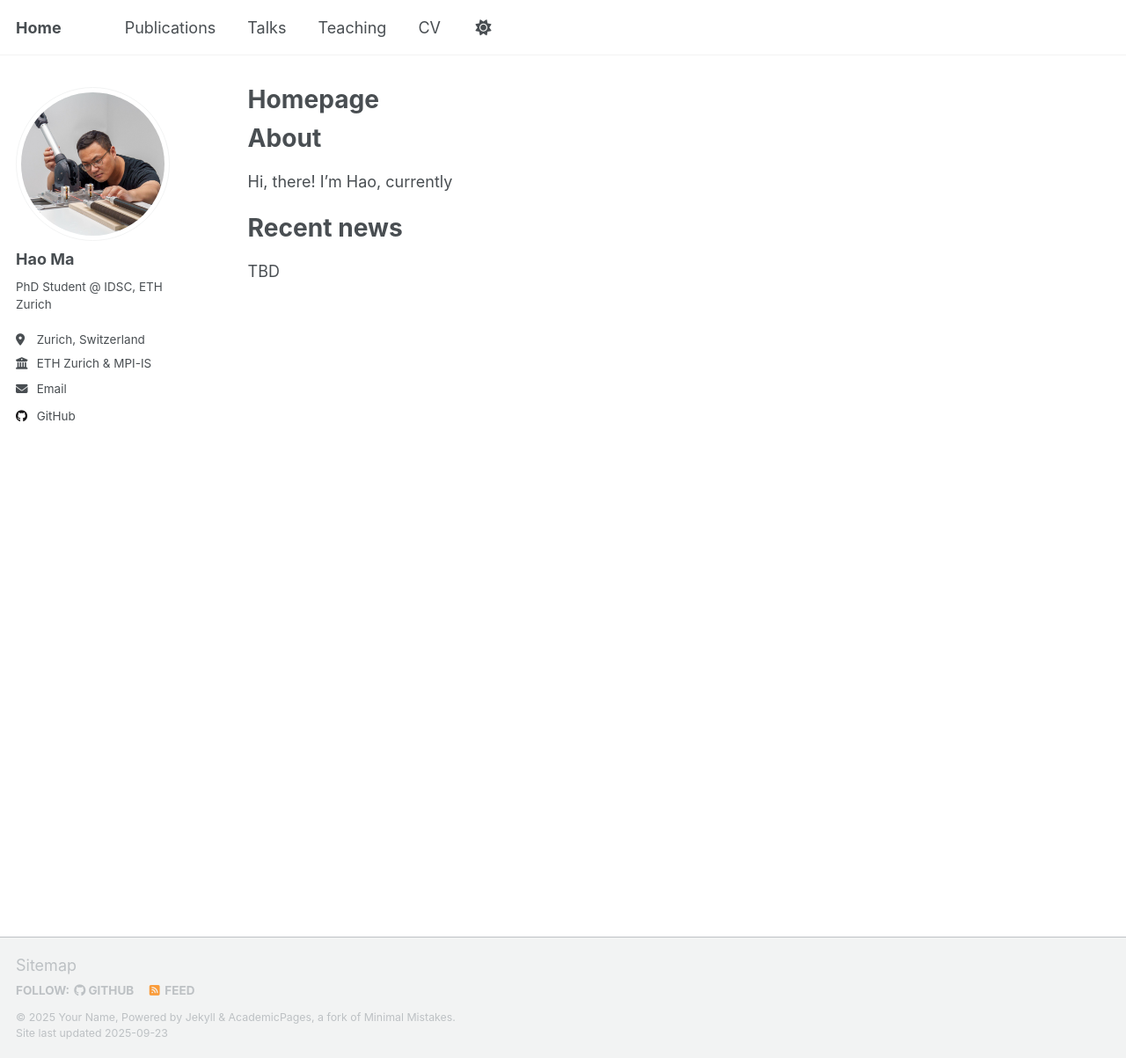
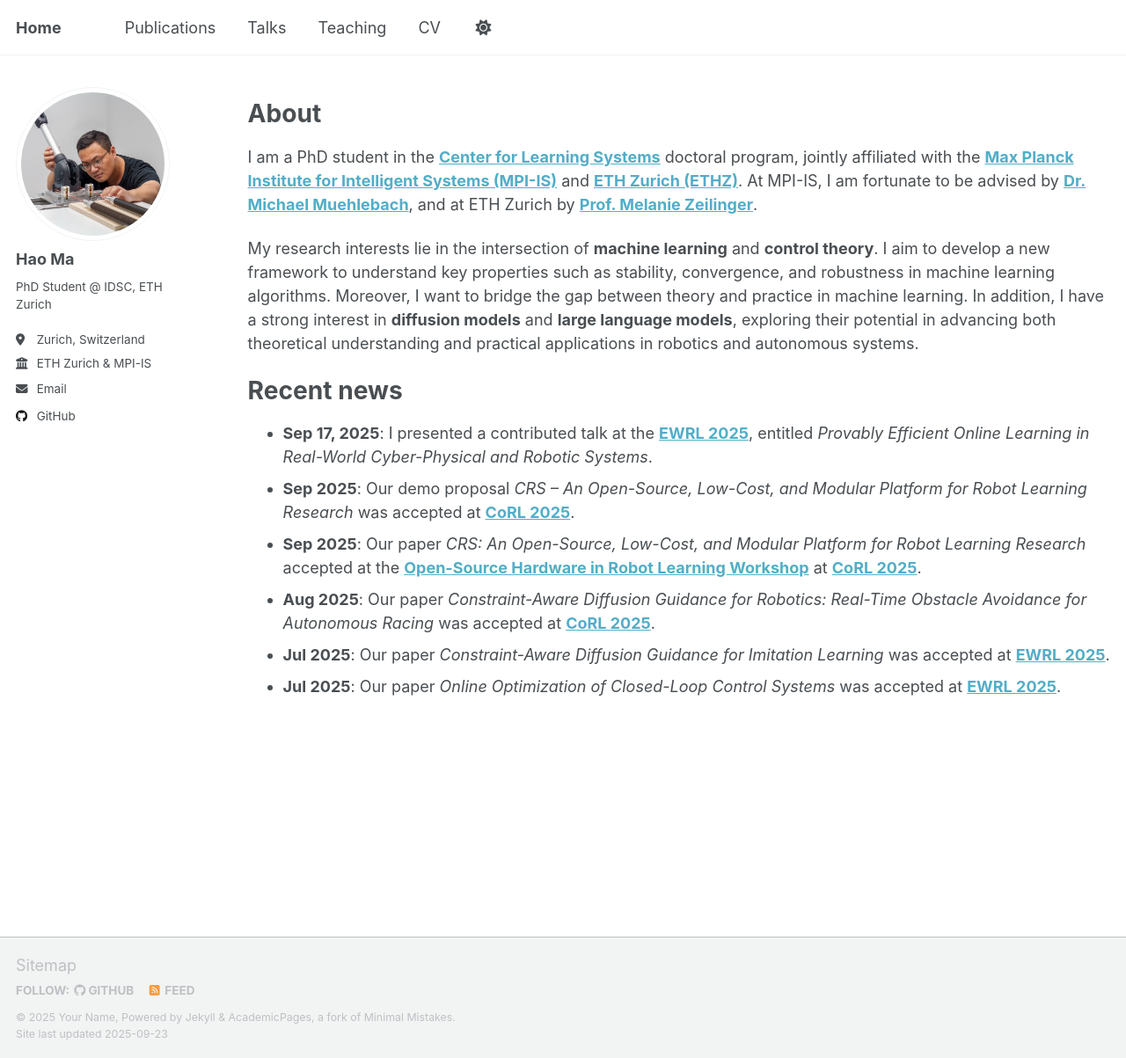
Before and after one commit to HaoMAFRLu/HaoMAFRLu.github.io, a Jekyll site: the page built from _pages/about_me.md, in a window 1280 px wide and 1203 px high. Shown: the whole window at 88% size. Built offline with Jekyll 4.4.1, drawn with Linux system fonts in a browser that asks for light colours; a script that is not in the unit is left out.

Commit message:
Homepage & CV update

```diff
--- a/_data/navigation.yml
+++ b/_data/navigation.yml
@@ -24,7 +24,7 @@ main:
   #   url: /year-archive/
 
   - title: "CV"
-    url: /cv/
+    url: /files/CV.pdf
 
   # - title: "CV"
   #   url: /cv-json/
--- a/_pages/about_me.md
+++ b/_pages/about_me.md
@@ -1,12 +1,19 @@
 ---
-title: "Homepage"
+title: ""
 layout: archive
 permalink: /
 ---
 
 # About
-Hi, there! I’m Hao, currently
+I am a PhD student in the **[Center for Learning Systems](https://learning-systems.org/)** doctoral program, jointly affiliated with the **[Max Planck Institute for Intelligent Systems (MPI-IS)](https://is.mpg.de/)** and **[ETH Zurich (ETHZ)](https://ethz.ch/en.html)**. At MPI-IS, I am fortunate to be advised by **[Dr. Michael Muehlebach](https://sites.google.com/view/mmuehlebach/)**, and at ETH Zurich by **[Prof. Melanie Zeilinger](https://idsc.ethz.ch/research-zeilinger/people/person-detail.MTQyNzM3.TGlzdC8xOTI5LDg4NTM5MTE3.html)**.
+
+My research interests lie in the intersection of **machine learning** and **control theory**. I aim to develop a new framework to understand key properties such as stability, convergence, and robustness in machine learning algorithms. Moreover, I want to bridge the gap between theory and practice in machine learning. In addition, I have a strong interest in **diffusion models** and **large language models**, exploring their potential in advancing both theoretical understanding and practical applications in robotics and autonomous systems.
 
 # Recent news
 
-TBD
+- **Sep 17, 2025**: I presented a contributed talk at the **[EWRL 2025](https://euro-workshop-on-reinforcement-learning.github.io/ewrl18/)**, entitled *Provably Efficient Online Learning in Real-World Cyber-Physical and Robotic Systems*.
+- **Sep 2025**: Our demo proposal *CRS – An Open-Source, Low-Cost, and Modular Platform for Robot Learning Research* was accepted at **[CoRL 2025](https://corl2025.org)**.
+- **Sep 2025**: Our paper *CRS: An Open-Source, Low-Cost, and Modular Platform for Robot Learning Research* accepted at the **[Open-Source Hardware in Robot Learning Workshop](https://open-hardware-robots.github.io/CoRL2025/)** at **[CoRL 2025](https://corl2025.org)**.
+- **Aug 2025**: Our paper *Constraint-Aware Diffusion Guidance for Robotics: Real-Time Obstacle Avoidance for Autonomous Racing* was accepted at **[CoRL 2025](https://www.corl.org/)**.
+- **Jul 2025**: Our paper *Constraint-Aware Diffusion Guidance for Imitation Learning* was accepted at **[EWRL 2025](https://euro-workshop-on-reinforcement-learning.github.io/ewrl18/)**.
+- **Jul 2025**: Our paper *Online Optimization of Closed-Loop Control Systems* was accepted at **[EWRL 2025](https://euro-workshop-on-reinforcement-learning.github.io/ewrl18/)**.
```
Also changed, not shown: 1 other file.
